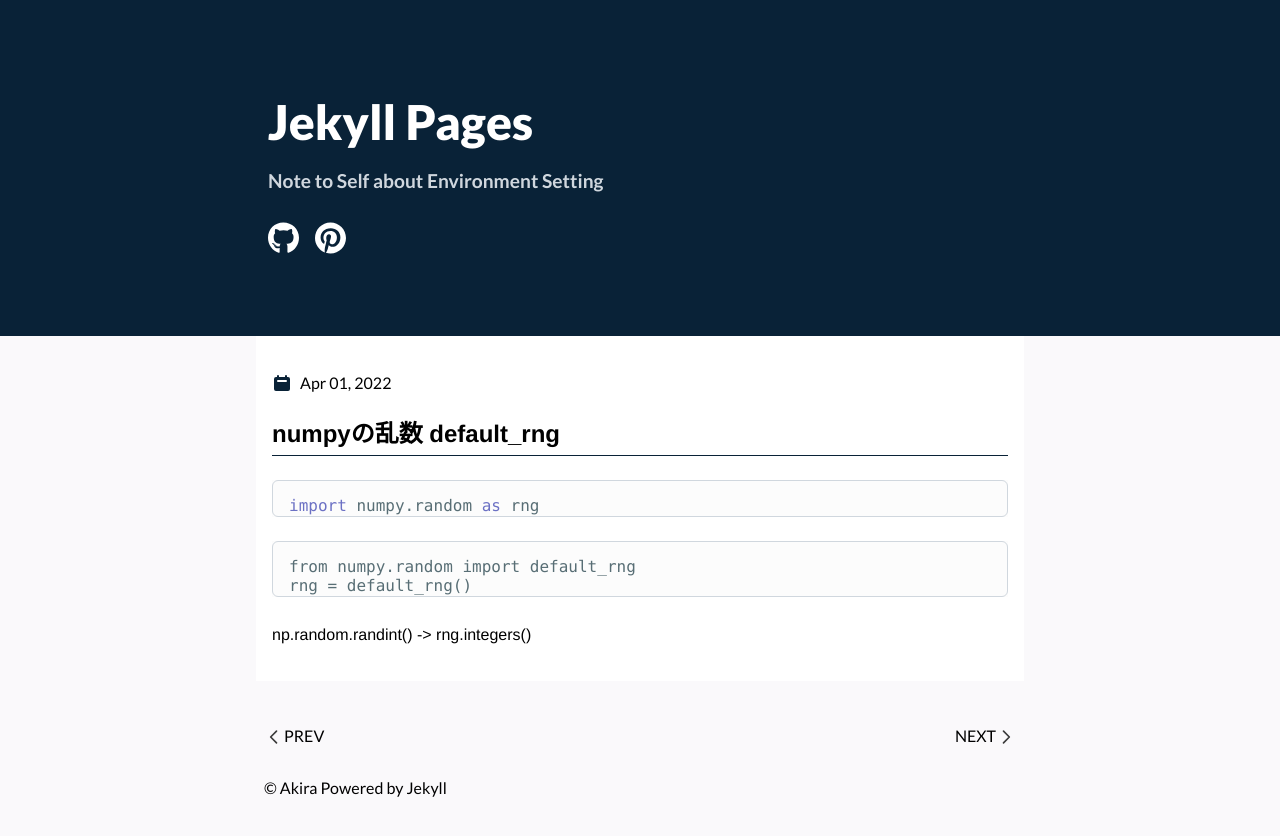
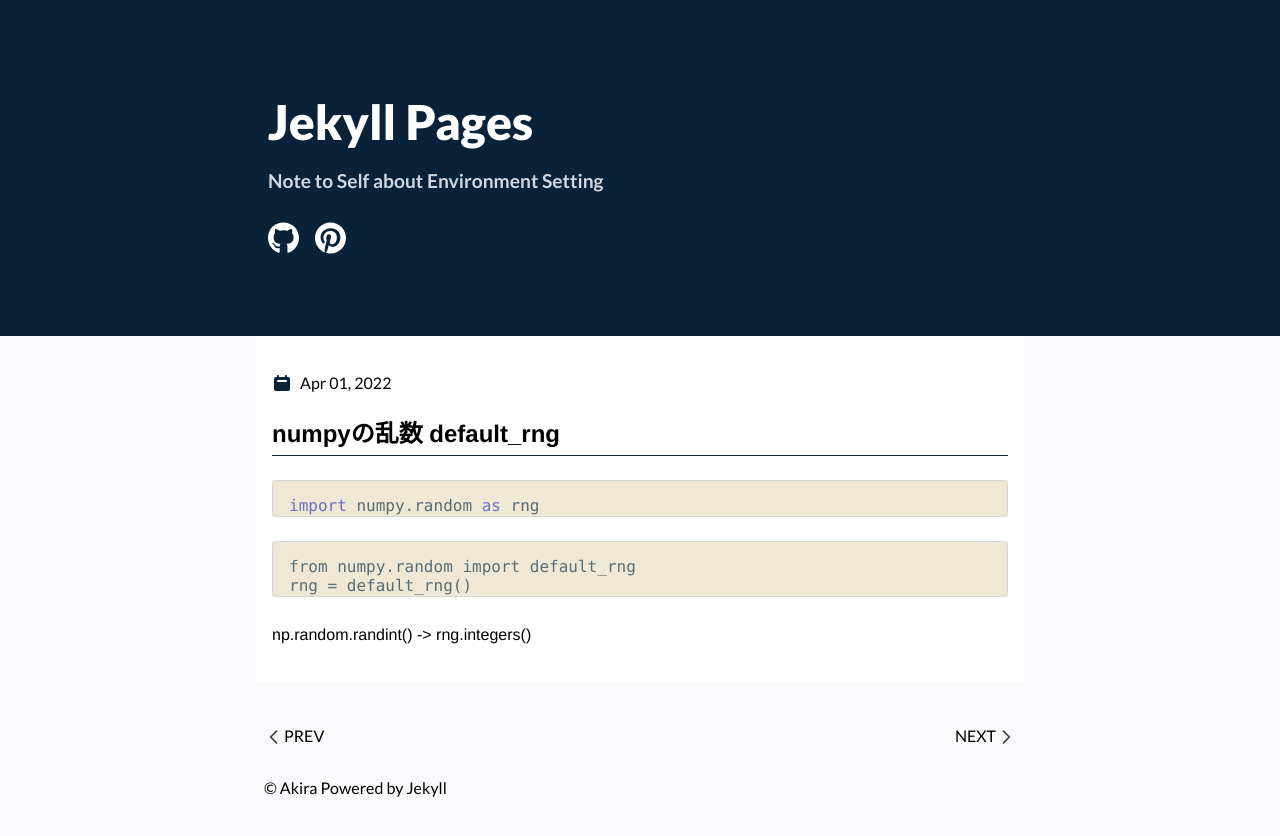
Before and after one commit to justgetwet/jekyll-pages, a Jekyll site: the page built from _posts/2022-04-01-numpy-default_rng.md, in a window 1280 px wide. Shown: the top 836 px of the page. Built offline with Jekyll 4.4.1, drawn with Linux system fonts in a browser that asks for light colours; a script that is not in the unit is left out.

Commit message:
add base16

```diff
--- a/_sass/main.scss
+++ b/_sass/main.scss
@@ -5,6 +5,7 @@
 // @import url('https://fonts.googleapis.com/css2?family=Noto+Sans+JP:wght@300&display=swap');
 
 $blue: #092237;
+// $blue: #586e75;
 $gray: #3b3b3b;
 // $lightgray: #e6e5ef;
 $lightgray: #faf9fb;
--- a/assets/css/syntax.css
+++ b/assets/css/syntax.css
@@ -1,7 +1,28 @@
 .highlight table td { padding: 5px; }
 .highlight table pre { margin: 0; }
+
+:root {
+  --base03:    #002b36;
+  --base02:    #073642;
+  --base01:    #586e75;
+  --base00:    #657b83;
+  /* $base0:     #839496;
+  $base1:     #93a1a1;
+  $base2:     #eee8d5;
+  $base3:     #fdf6e3;
+  $yellow:    #b58900;
+  $orange:    #cb4b16;
+  $red:       #dc322f;
+  $magenta:   #d33682;
+  $violet:    #6c71c4;
+  $blue:      #268bd2;
+  $cyan:      #2aa198;
+  $green:     #859900; */
+}
+
+
 .highlight, .highlight .w {
-  color: #586e75;
+  color: var(--base01);
 }
 .highlight .err {
   color: #002b36;
@@ -82,5 +103,6 @@
 }
 
 .highlight {
-  background-color: #fcfcfc;
+  /* background-color: #fcfcfc; */
+  background-color: #eee8d5;
 }
```
Also changed, not shown: Gemfile.lock.
